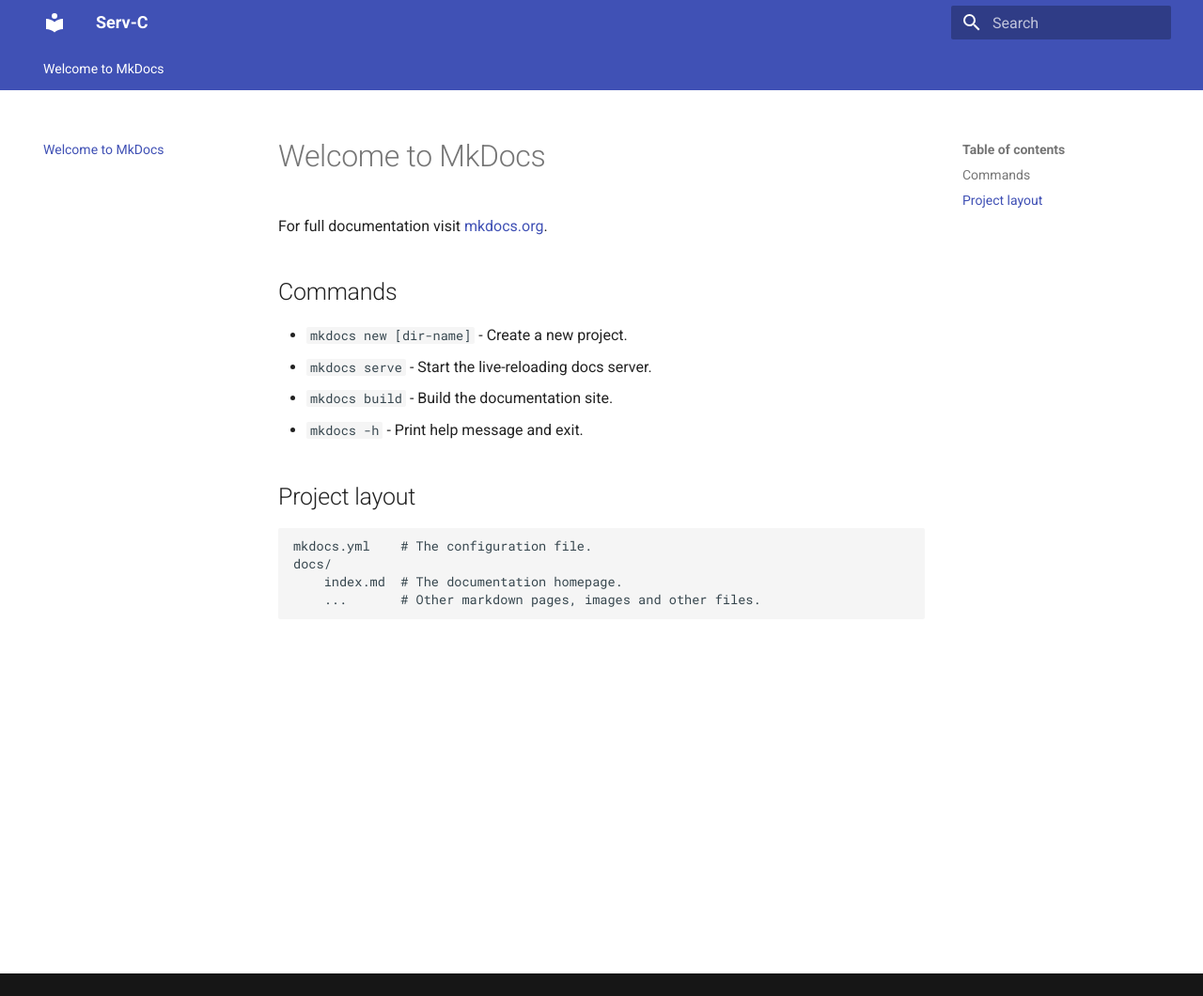
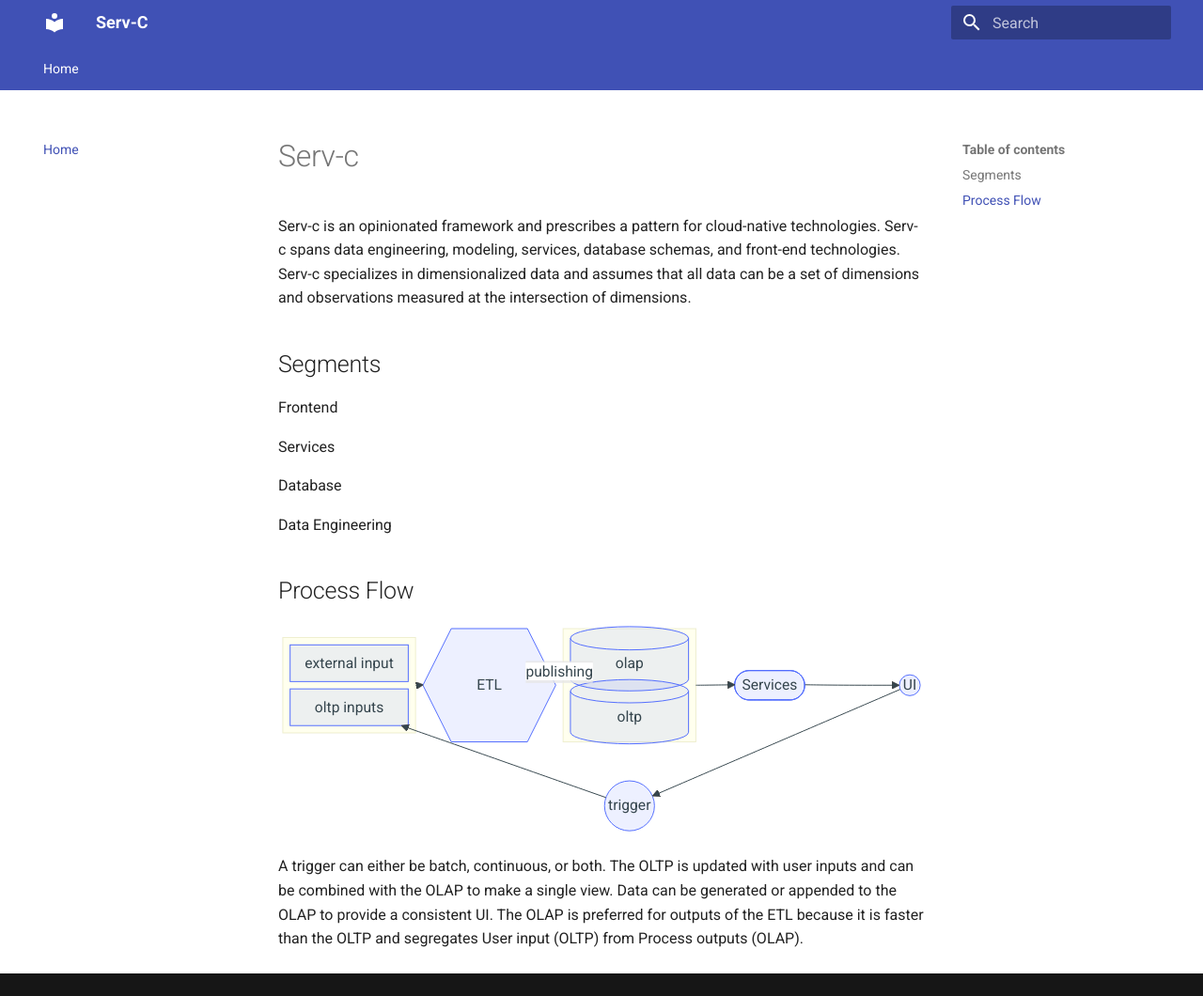
Before and after one commit to serv-c/docs, an MkDocs documentation site: the page built from docs/index.md, in a window 1280 px wide and 1060 px high. Shown: the whole window at 94% size. Built offline with MkDocs 1.6.1 and Material for MkDocs 9.7.7, drawn with Linux system fonts in a browser that asks for light colours.

Commit message:
feat: adding in project declaration

````diff
--- a/docs/index.md
+++ b/docs/index.md
@@ -1,17 +1,46 @@
-# Welcome to MkDocs
+# Serv-c
 
-For full documentation visit [mkdocs.org](https://www.mkdocs.org).
+Serv-c is an opinionated framework and prescribes a pattern for cloud-native technologies. Serv-c spans data engineering, modeling, services, database schemas, and front-end technologies. Serv-c specializes in dimensionalized data and assumes that all data can be a set of dimensions and observations measured at the intersection of dimensions.
 
-## Commands
+## Segments
 
-* `mkdocs new [dir-name]` - Create a new project.
-* `mkdocs serve` - Start the live-reloading docs server.
-* `mkdocs build` - Build the documentation site.
-* `mkdocs -h` - Print help message and exit.
+Frontend
 
-## Project layout
+Services
 
-    mkdocs.yml    # The configuration file.
-    docs/
-        index.md  # The documentation homepage.
-        ...       # Other markdown pages, images and other files.
+Database
+
+Data Engineering
+
+## Process Flow
+
+```mermaid
+block-beta
+  columns 5
+  block:inputtypes
+    columns 1
+    iexternal["external input"]
+    ioltp["oltp inputs"]
+  end
+
+  etl{{"ETL"}}
+
+  block:db
+    columns 1
+    db1[("olap")]
+    db2[("oltp")]
+  end
+
+  services(("Services"))
+  ui(("UI"))
+  space space ioltp2(("trigger"))
+
+  inputtypes --> etl{{"ETL"}}
+  etl{{"ETL"}} -- "publishing" --> db1
+  db --> services(["Services"])
+  services --> ui(("UI"))
+  ui --> ioltp2
+  ioltp2 --> ioltp
+```
+
+A trigger can either be batch, continuous, or both. The OLTP is updated with user inputs and can be combined with the OLAP to make a single view. Data can be generated or appended to the OLAP to provide a consistent UI. The OLAP is preferred for outputs of the ETL because it is faster than the OLTP and segregates User input (OLTP) from Process outputs (OLAP).
--- a/mkdocs.yml
+++ b/mkdocs.yml
@@ -3,6 +3,11 @@ site_name: Serv-C
 repo_name: serv-c/docs
 
 site_url: https://docs.servc.io
+
+nav:
+  - Home: index.md
+  # - Frontend:
+  #   - Client: frontend/client.md
 
 theme:
   name: material
````
Also changed, not shown: docs/frontend/client.md (added, +60 -0 lines), 1 other file.
